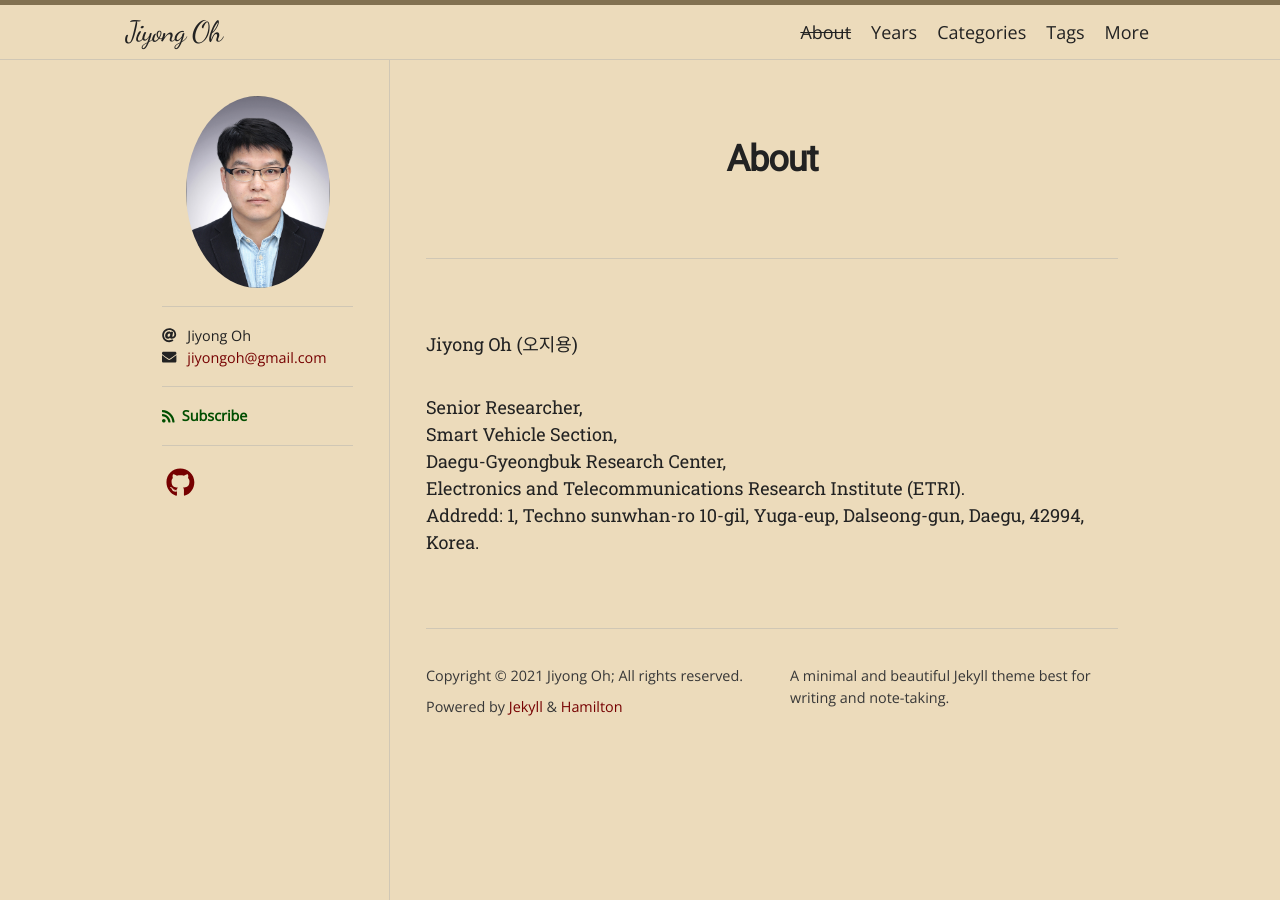
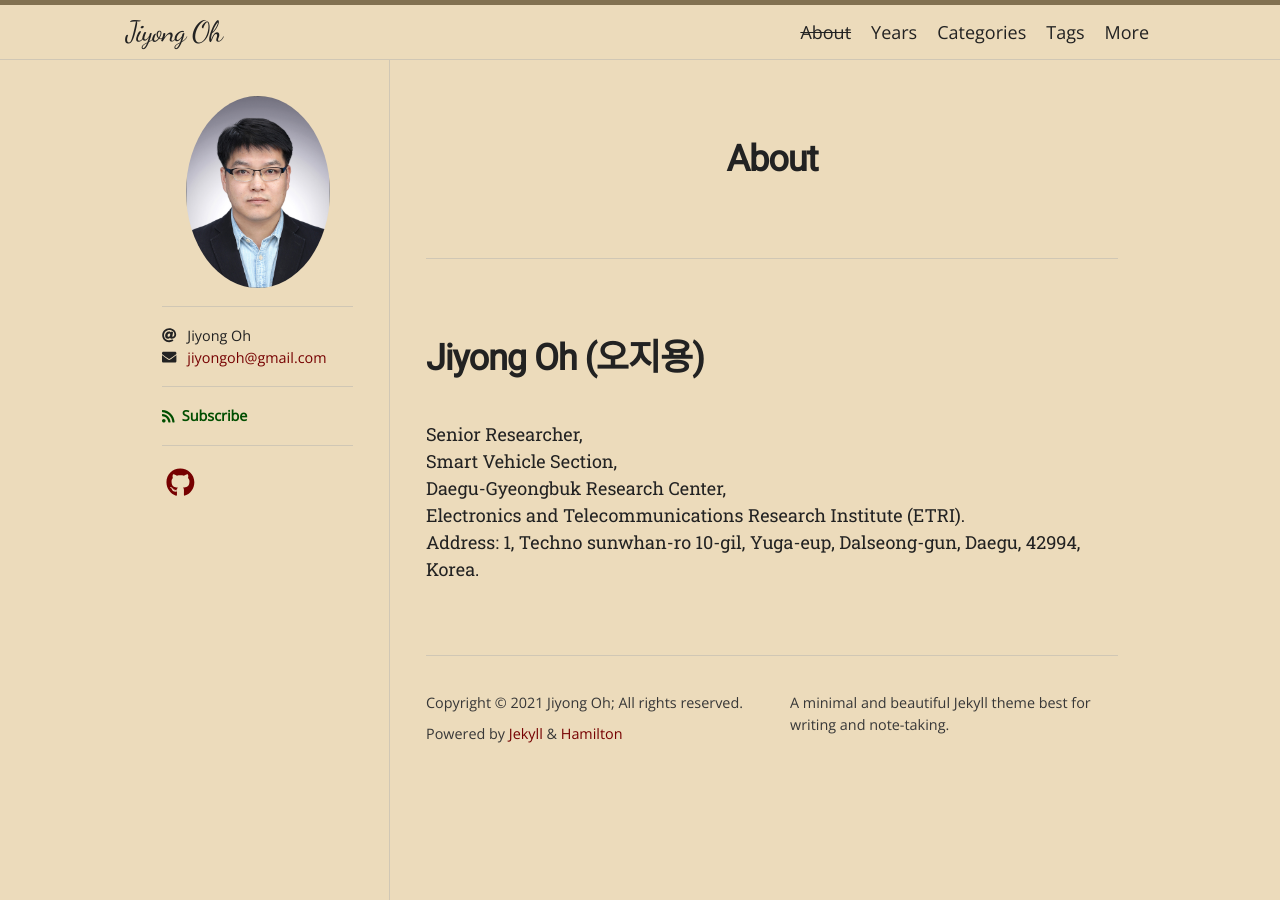
Before and after one commit to JiyongOh/JiyongOh.github.io, a Jekyll site: the page built from about.md, in a window 1280 px wide. Built offline with Jekyll 4.4.1, drawn with Linux system fonts in a browser that asks for light colours; nearby versions of some CDN libraries; some web fonts are replaced; part of the change alters nothing that is shown.

Commit message:
Update about.md

```diff
--- a/about.md
+++ b/about.md
@@ -5,10 +5,10 @@ permalink: /about/
 ---
 
 
-Jiyong Oh (오지용)
+# Jiyong Oh (오지용)
 
 Senior Researcher,
 Smart Vehicle Section,
 Daegu-Gyeongbuk Research Center,
 Electronics and Telecommunications Research Institute (ETRI).
-Addredd: 1, Techno sunwhan-ro 10-gil, Yuga-eup, Dalseong-gun, Daegu, 42994, Korea.
+Address: 1, Techno sunwhan-ro 10-gil, Yuga-eup, Dalseong-gun, Daegu, 42994, Korea.
```
